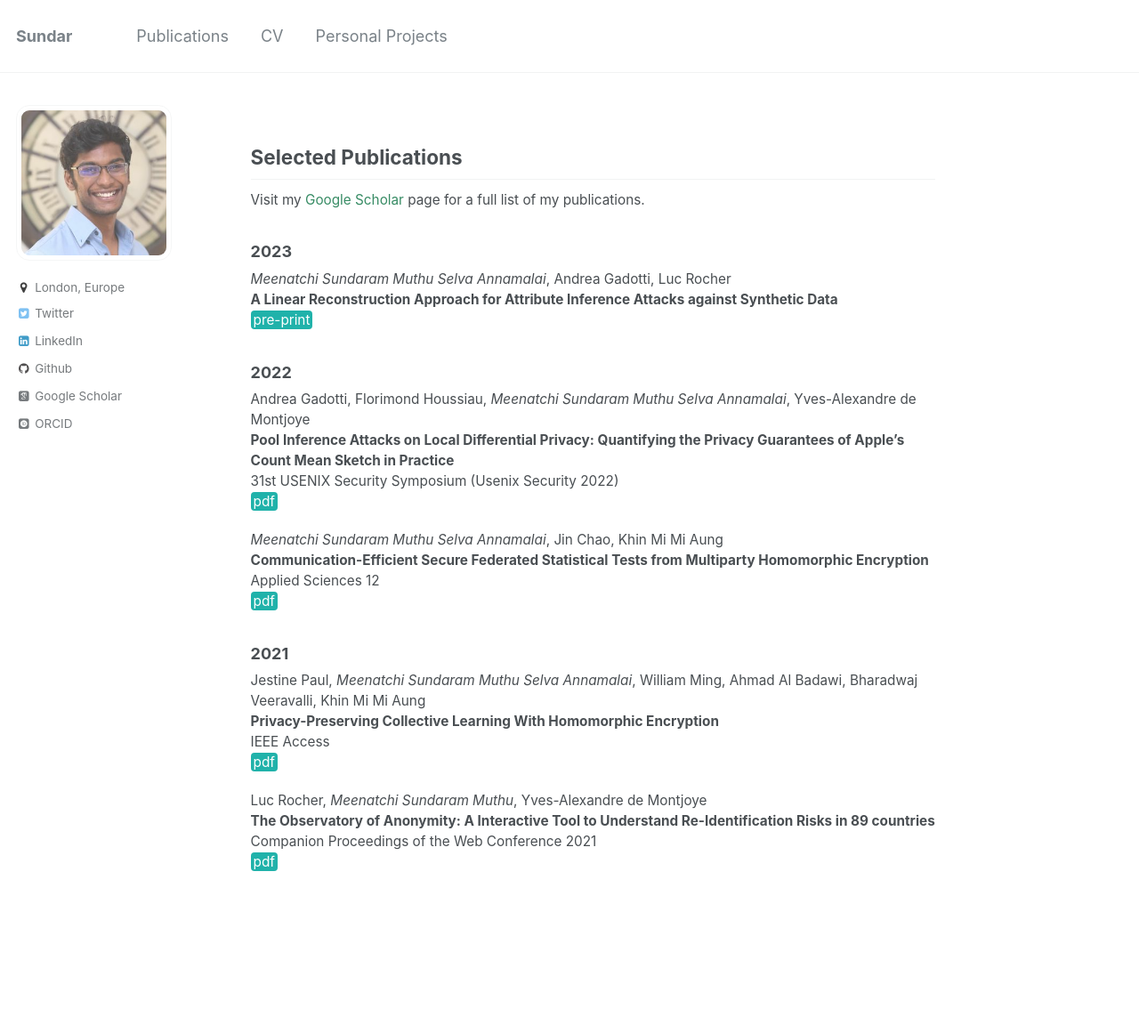
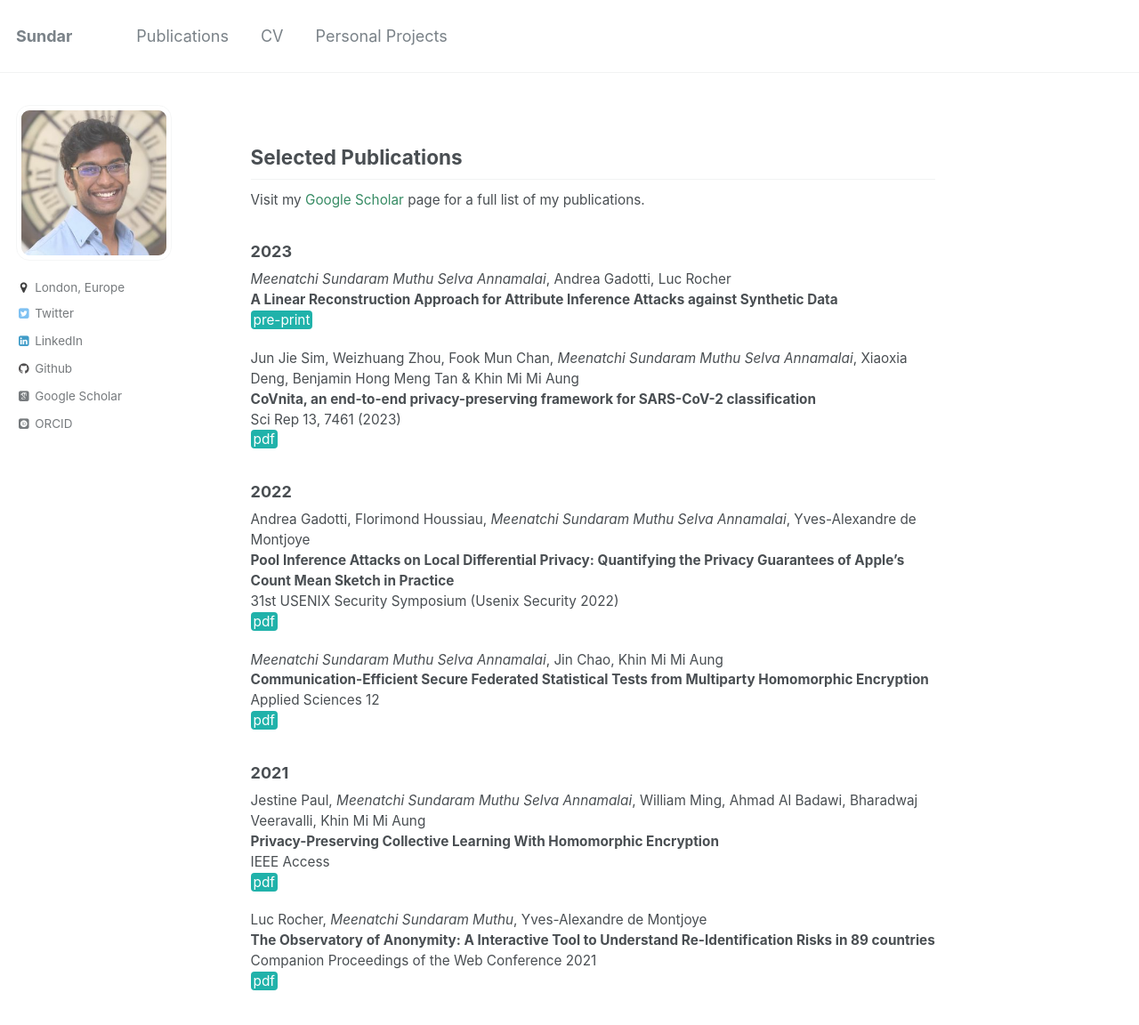
Before and after one commit to msundarmsa/msundarmsa.github.io, a Jekyll site: the page built from _pages/publications.md, in a window 1280 px wide and 1162 px high. Shown: the top 1152 px of the window at 89% size. Built offline with Jekyll 4.4.1, drawn with Linux system fonts in a browser that asks for light colours; some web fonts are replaced.

Commit message:
Added CoVnita publication

```diff
--- a/_pages/publications.md
+++ b/_pages/publications.md
@@ -14,6 +14,11 @@ Visit my [Google Scholar](https://scholar.google.com/citations?user=zYVEyL4AAAAJ
 *Meenatchi Sundaram Muthu Selva Annamalai*, Andrea Gadotti, Luc Rocher
 **A Linear Reconstruction Approach for Attribute Inference Attacks against Synthetic Data**
 [pre-print](https://arxiv.org/abs/2301.10053){: .btn--danger}{:target="_blank"}
+
+Jun Jie Sim, Weizhuang Zhou, Fook Mun Chan, *Meenatchi Sundaram Muthu Selva Annamalai*, Xiaoxia Deng, Benjamin Hong Meng Tan & Khin Mi Mi Aung
+**CoVnita, an end-to-end privacy-preserving framework for SARS-CoV-2 classification**
+Sci Rep 13, 7461 (2023)
+[pdf](https://www.nature.com/articles/s41598-023-34535-8){: .btn--danger}{:target="_blank"}
 
 ### 2022
 
```
